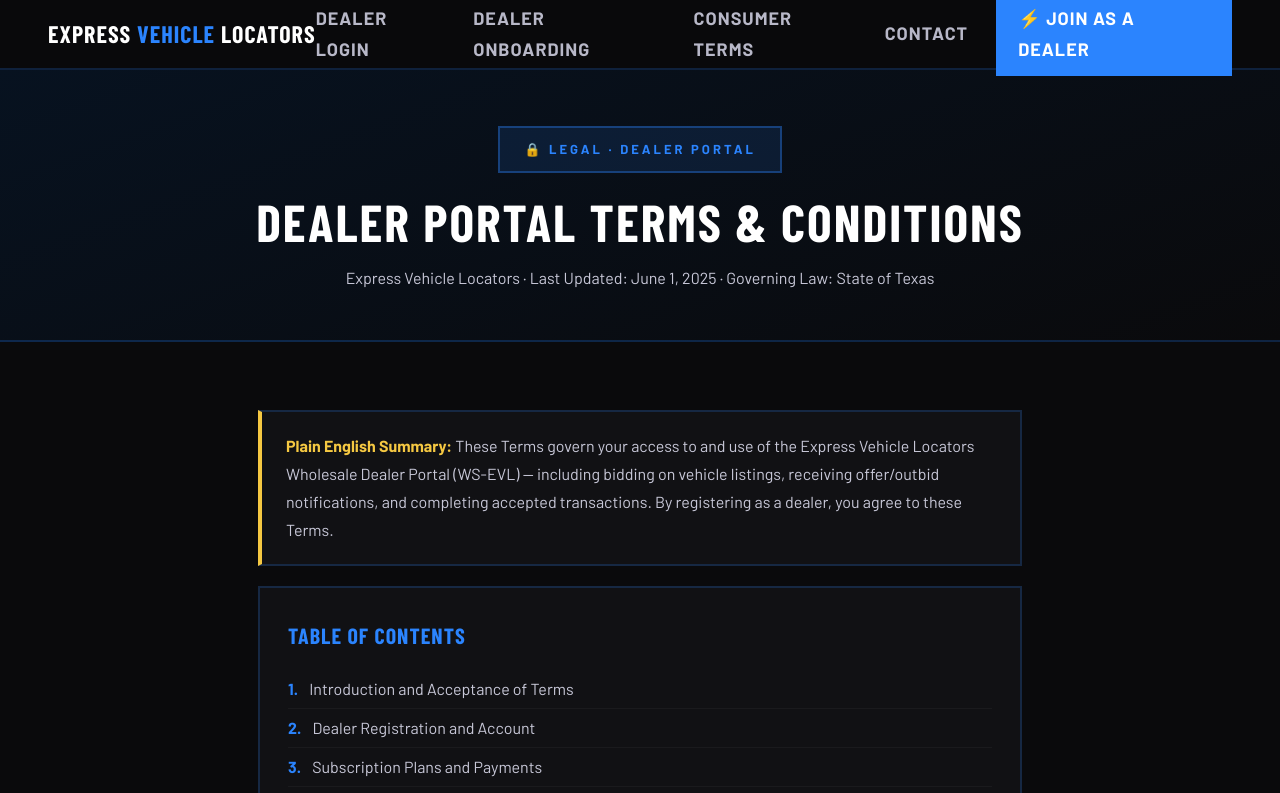
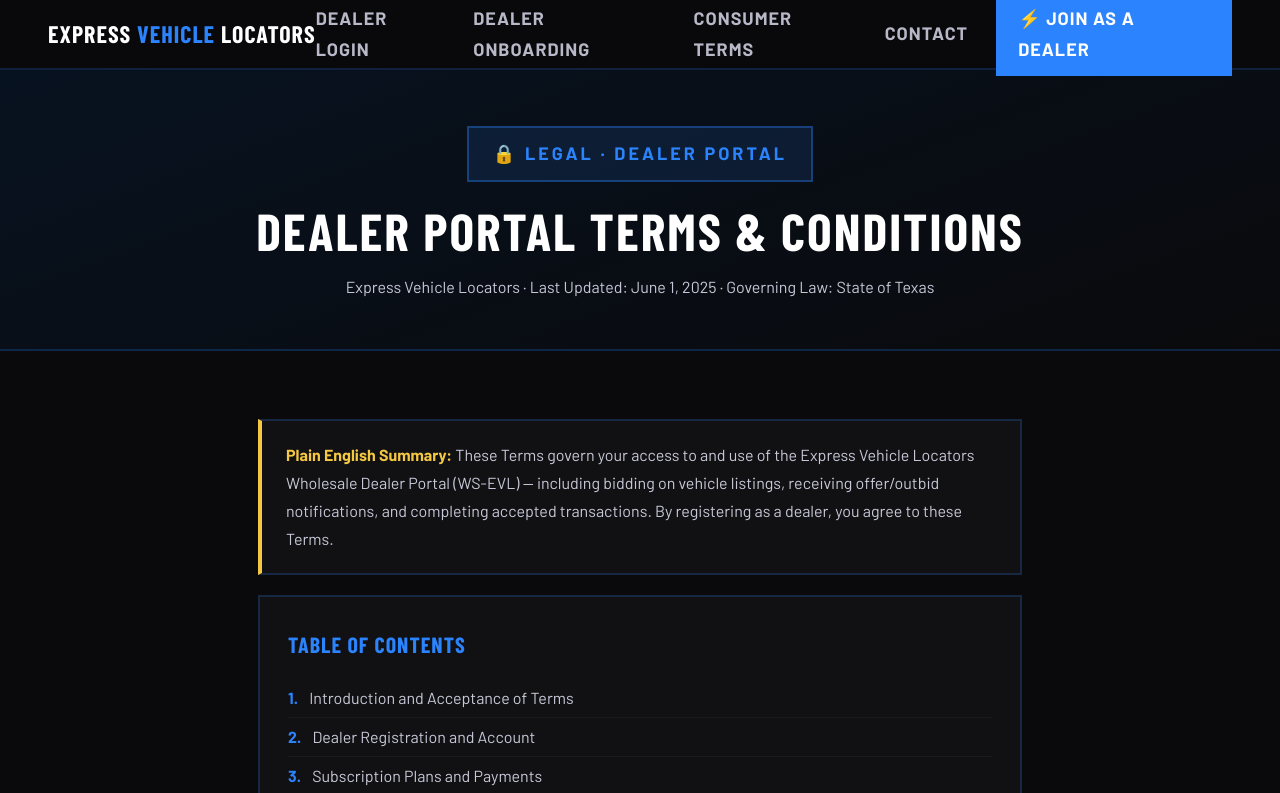
Before and after one commit to timogrady01/evl-decode, a website: page public/dealer-terms.html in a window 1280 px wide. Shown: the top 793 px of the page. Drawn offline with nearby package versions, Linux system fonts and the light colour scheme; a web font is replaced by a local one.

Commit message:
Standardize labels/inputs/titles/buttons to 18px on dealer-terms.html

```diff
--- a/public/dealer-terms.html
+++ b/public/dealer-terms.html
@@ -18,7 +18,7 @@
 .nav-links a:hover{color:#fff;}
 .nav-cta{background:var(--blue)!important;color:#fff!important;padding:10px 22px;}
 .hero{background:linear-gradient(160deg,#071220,var(--bg));padding:56px 48px 48px;text-align:center;border-bottom:2px solid var(--border);}
-.hero-badge{display:inline-block;background:rgba(43,132,254,0.12);border:2px solid rgba(43,132,254,0.35);color:var(--blue);font-size:13px;font-weight:800;letter-spacing:3px;text-transform:uppercase;padding:10px 24px;margin-bottom:20px;}
+.hero-badge{display:inline-block;background:rgba(43,132,254,0.12);border:2px solid rgba(43,132,254,0.35);color:var(--blue);font-size:18px;font-weight:800;letter-spacing:3px;text-transform:uppercase;padding:10px 24px;margin-bottom:20px;}
 .hero h1{font-family:"Barlow Condensed",sans-serif;font-size:52px;font-weight:900;text-transform:uppercase;letter-spacing:2px;line-height:1.1;margin-bottom:14px;}
 .hero-meta{color:var(--muted);font-size:16px;}
 .doc-wrap{max-width:860px;margin:0 auto;padding:48px 48px 80px;}
```
